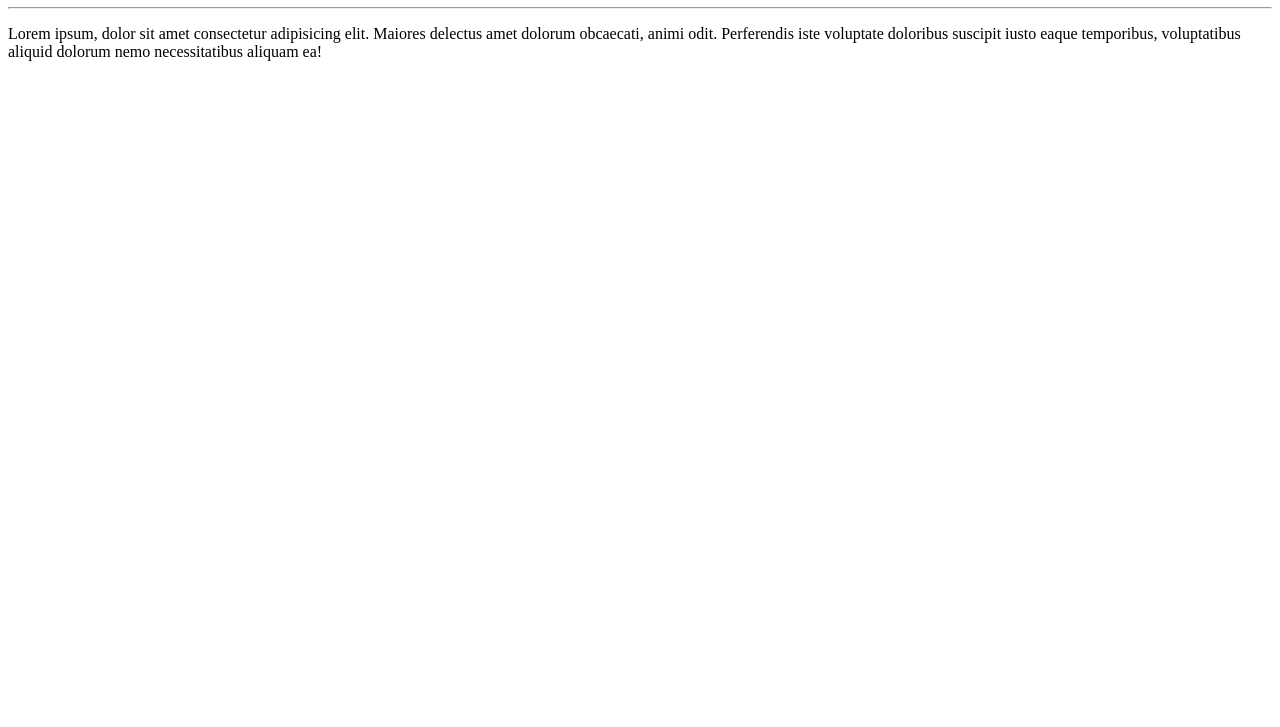
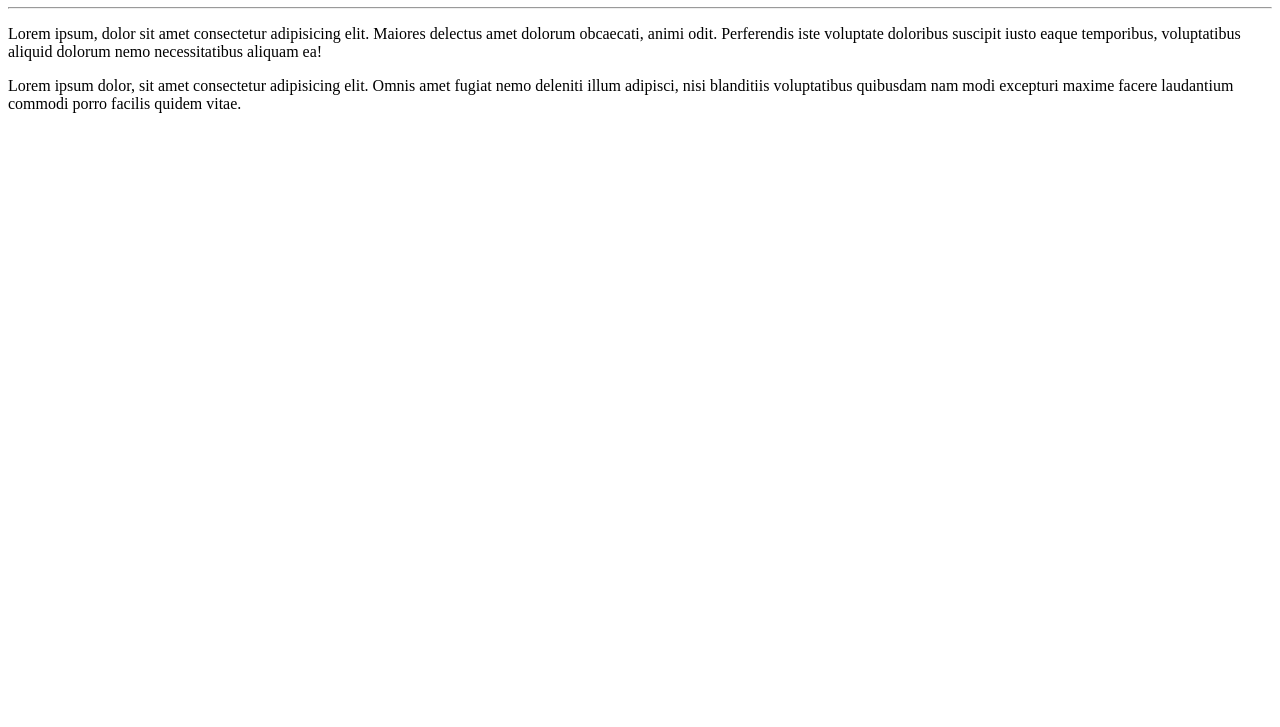
Before and after one commit to brunomonteirobonifacio/Ola-Mundo, a plain HTML site: page site-exemplo/index.html in a window 1280 px wide. Shown: the part 73-800 px from the top of the page. Drawn offline with Linux system fonts and the light colour scheme.

Commit message:
Adicionei um parágrafo

```diff
--- a/site-exemplo/index.html
+++ b/site-exemplo/index.html
@@ -9,5 +9,6 @@
     <h1>Olá, Mundo!</h1>
     <hr>
     <p>Lorem ipsum, dolor sit amet consectetur adipisicing elit. Maiores delectus amet dolorum obcaecati, animi odit. Perferendis iste voluptate doloribus suscipit iusto eaque temporibus, voluptatibus aliquid dolorum nemo necessitatibus aliquam ea!</p>
+    <p>Lorem ipsum dolor, sit amet consectetur adipisicing elit. Omnis amet fugiat nemo deleniti illum adipisci, nisi blanditiis voluptatibus quibusdam nam modi excepturi maxime facere laudantium commodi porro facilis quidem vitae.</p>
 </body>
 </html>
```
